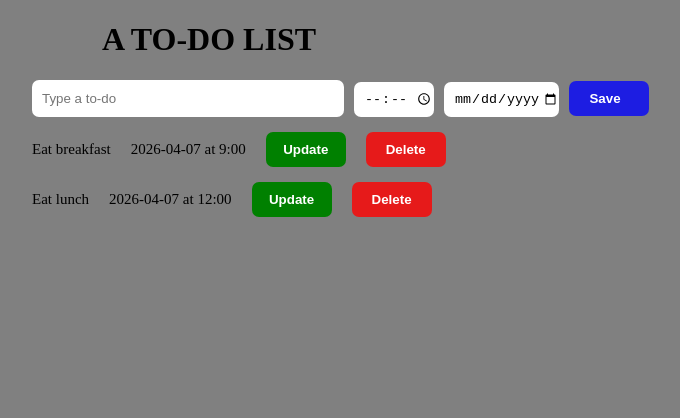
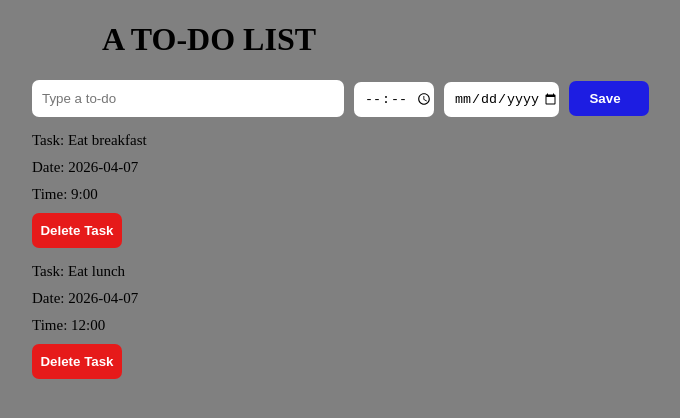
Before and after one commit to barrymomodouwurrie-165/todo-list, a React (Vite) app: page / in a window 1280 px wide. Shown: the top 418 px of the page, without its empty margins (6-686 px from the left). Built offline with nearby package versions, Linux system fonts and the light colour scheme.

Commit message:
Remove the update button and changed the style of how the tasks are displayed

```diff
--- a/src/pages/Tasks.jsx
+++ b/src/pages/Tasks.jsx
@@ -11,16 +11,14 @@ const Tasks = ({ messageList, setMessageList }) => {
         messageList.map((item) => {
           return (
             <div className="message-container" key={item.id}>
-              <p className="para1">{item.message}</p>
-              <p className="para2">
-                {item.date} at {item.time}
-              </p>
-              <button className="update-button">Update</button>
+              <p className="para1">Task: {item.message}</p>
+              <p className="para2">Date: {item.date}</p>
+              <p className="para2">Time: {item.time}</p>
               <button
                 className="delete-button"
-                onClick={()=>DeleteTask(item.id)}
+                onClick={() => DeleteTask(item.id)}
               >
-                Delete
+                Delete Task
               </button>
             </div>
           );
--- a/src/pages/style.css
+++ b/src/pages/style.css
@@ -42,25 +42,20 @@ h1 {
 }
 .message-container {
   display: flex;
-  column-gap: 20px;
-  align-items: center;
+  flex-direction: column;
+  row-gap: 10px;
+
 }
-.update-button,
 .delete-button {
   height: 35px;
-  width: 80px;
+  width: 90px;
   border-radius: 7px;
   border: none;
   font-weight: bolder;
-}
-.update-button {
-  background-color: green;
-  color: white;
-}
-.delete-button {
   background-color: rgba(255, 0, 0, 0.801);
   color: white;
 }
+
 p {
   font-size: 15px;
   margin: 0;
```
